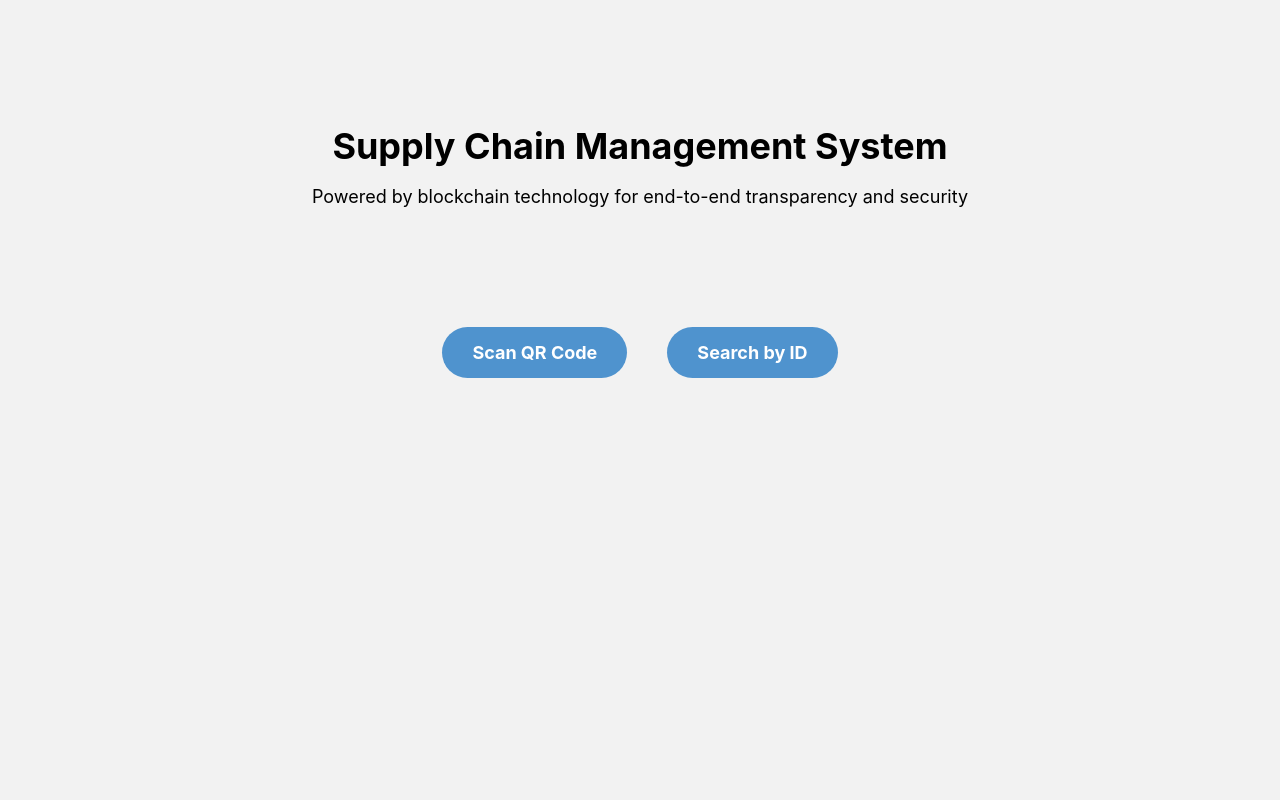
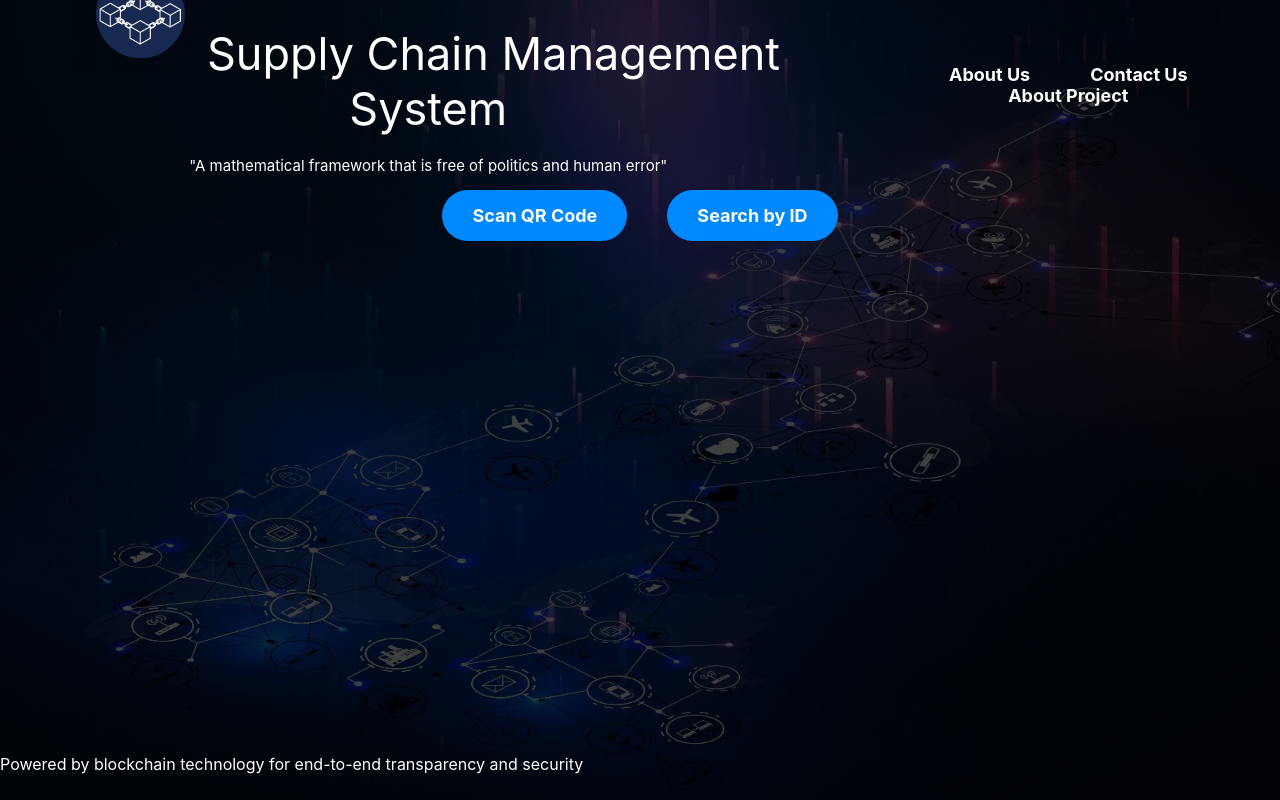
Before and after one commit to CosmoProgrammer/HashChain, a React (Create React App) app in the folder main_app/: page /home in a window 1280 px wide. Built offline with nearby package versions, Linux system fonts and the light colour scheme.

Commit message:
home page css

```diff
--- a/main_app/src/containers/Home.js
+++ b/main_app/src/containers/Home.js
@@ -1,25 +1,45 @@
 import React from "react";
 import { Link } from "react-router-dom";
 import "../styles/home.css";
+import webcon from '../styles/ICON.png'
 
 const HomePage = () => {
   return (
+    <div className="main">
     <div className="home-page">
       <div className="header">
-        <h1 className="title">Supply Chain Management System</h1>
+        <li>
+        <ul className="title"><img src={webcon} style={{height:'110px'}}/>Supply Chain Management System</ul>
+        <ul className="subhead">"A mathematical framework that is free of politics and human error"</ul></li>
+        <div className="navbar">
+          <ul>
+            <li><a><Link to="/qr">
+              About Us
+            </Link></a></li>
+            <li><a><Link to="/search">
+              Contact Us
+            </Link></a></li>
+            <li><a><Link to="/search">
+              About Project
+            </Link></a></li>
+          </ul>
+        </div>
+      </div>
+      <div className="actions">
+          <Link to="/qr" className="scan-button">
+            Scan QR Code
+          </Link>
+          <Link to="/search" className="search-button">
+            Search by ID
+          </Link>
+      </div>
+      <div>
         <p className="description">
           Powered by blockchain technology for end-to-end transparency and
           security
         </p>
       </div>
-      <div className="actions">
-        <Link to="/qr" className="scan-button">
-          Scan QR Code
-        </Link>
-        <Link to="/search" className="search-button">
-          Search by ID
-        </Link>
-      </div>
+    </div>
     </div>
   );
 };
--- a/main_app/src/styles/home.css
+++ b/main_app/src/styles/home.css
@@ -1,29 +1,66 @@
-.home-page {
+   .main{
+    height: 100vh;
+    width: 100%;
+    background-image: linear-gradient(rgba(0,0,0,0.75),rgba(0,0,0,0.75)),url(../styles/wp9448982.png);
+    background-size: cover;
+    background-position: center;
+    color: white;
+  }
+  .header {
+    height: 170px;
+    margin-top: 10px;
+    text-align: center;
+    position: relative;
+    width: 100%;
+    margin: auto;
     display: flex;
-    flex-direction: column;
     align-items: center;
-    height: 100vh;
-    background-color: #f2f2f2;
-  }
-
-  .header {
-    margin-top: 100px;
-    text-align: center;
+    justify-content: space-between;
+    background: transparent;
   }
 
   .title {
-    font-size: 36px;
-    font-weight: bold;
-    margin-bottom: 10px;
+    font-size: 45px;
+    font: bolder;
+
   }
 
-  .description {
+  .subhead {
+    font-size: 15px;
+    margin-bottom: 100px;
+  }
+
+  .navbar ul li{
+    display: inline-block;
+    margin: 0 30px;
+    position: relative;
+  }
+
+  .navbar ul li a {
     font-size: 18px;
-    margin-bottom: 100px;
+    font-weight: bold;
+    color: rgb(255, 255, 255);
+    text-decoration: none;
+  }
+
+  .navbar ul li::after {
+    content: '';
+    height: 5px;
+    width: 0%;
+    background-color: rgb(176, 176, 255);
+    transition: 0.5s;
+    position: absolute;
+    left: 0;
+    bottom: -5px;
+  }
+
+  .navbar ul li:hover::after {
+    width: 100%;
   }
 
   .actions {
     display: flex;
+    margin: 0 20px;
     justify-content: center;
   }
 
@@ -33,7 +70,7 @@
     padding: 15px 30px;
     font-size: 18px;
     font-weight: bold;
-    background-color: #4f93ce;
+    background-color: #0088ff;
     color: #fff;
     border-radius: 30px;
     text-decoration: none;
@@ -41,6 +78,11 @@
 
   .scan-button:hover,
   .search-button:hover {
-    background-color: #3b78b5;
+    background-color: #a2d0fe;
     cursor: pointer;
   }
+
+  .description{
+    position: absolute;
+    bottom: 10px;
+  }
--- a/main_app/src/styles/item.css
+++ b/main_app/src/styles/item.css
@@ -21,6 +21,7 @@
     color: black;
     box-shadow: inset rgb(0, 0, 0);
     text-size-adjust: initial;
+    transition: 0.5s;
   }
 
   .item-header:hover{
@@ -30,7 +31,6 @@
   }
 
   .item-header-text {
-    font-size: large;
     font-weight: bold;
   }
 
```
